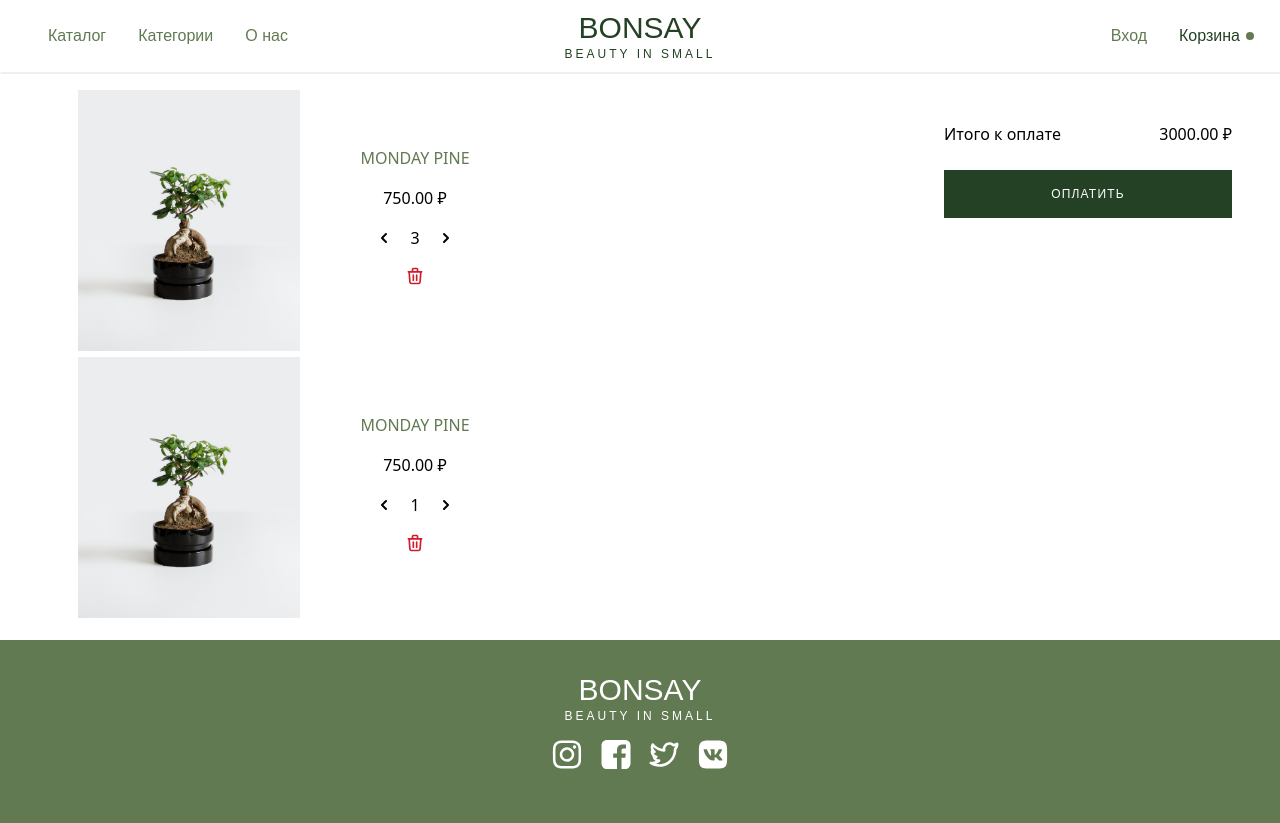
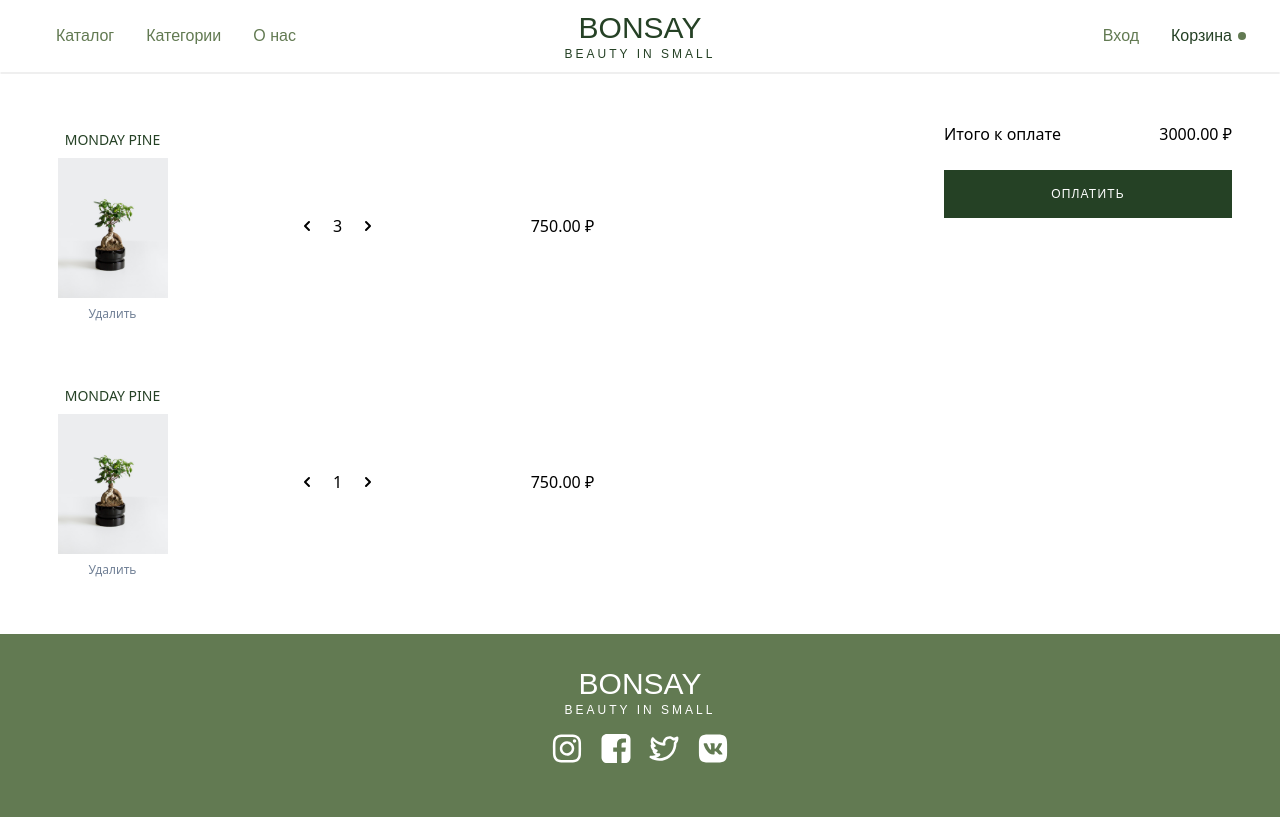
Before and after one commit to turtletongue/bonsay, a Next.js app: page /cart in a window 1280 px wide. Built offline with nearby package versions, Linux system fonts and the light colour scheme; a web font is replaced by a local one.

Commit message:
cart rework

```diff
--- a/containers/cart-item.containter.tsx
+++ b/containers/cart-item.containter.tsx
@@ -1,6 +1,6 @@
 import Image from 'next/image';
+
 import { ChevronLeftIcon, ChevronRightIcon } from '@heroicons/react/solid';
-import { TrashIcon } from '@heroicons/react/outline';
 
 interface CartItemProps {
   imageUrl: string;
@@ -11,21 +11,23 @@
 
 export const CartItem = ({ imageUrl, title, price, qty }: CartItemProps) => {
   return (
-    <div className='grid grid-cols-4 justify-center items-center'>
-      <div className='overflow-hidden max-w-xs'>
-        <Image src={imageUrl} width={222} height={261} alt={title} />
+    <div className='grid grid-cols-4 justify-center sm:justify-start items-center my-4'>
+      <div className='flex flex-col h-full p-2 sm:p-6 items-center justify-between'>
+        <div className='text-sm text-primary font-medium mb-2'>{title}</div>
+        <Image src={imageUrl} width={110} height={140} alt={title} />
+        <div className='text-gray font-medium text-xs cursor-pointer hover:text-red select-none mt-2'>
+          Удалить
+        </div>
       </div>
-      <div className='flex flex-col h-full p-6 items-center justify-center max-w-xs'>
+      <div className='flex items-center justify-center p-0 sm:p-4'>
+        <ChevronLeftIcon className='w-5 h-5 cursor-pointer' />
+        <span className='mx-4'>{qty}</span>
+        <ChevronRightIcon className='w-5 h-5 cursor-pointer' />
+      </div>
+      <div className='flex items-center justify-center'>
         <div className='flex flex-col items-center'>
-          <div className='text-secondary font-medium'>{title}</div>
           <div className='my-4'>{price.toFixed(2)} ₽</div>
-          <div className='flex items-center'>
-            <ChevronLeftIcon className='w-5 h-5 cursor-pointer' />
-            <span className='mx-4'>{qty}</span>
-            <ChevronRightIcon className='w-5 h-5 cursor-pointer' />
-          </div>
         </div>
-        <TrashIcon className='cursor-pointer h-5 w-5 my-4' color='#D11A2A' />
       </div>
     </div>
   );
--- a/containers/cart-items.container.tsx
+++ b/containers/cart-items.container.tsx
@@ -2,7 +2,7 @@
 
 export const CartItems = () => {
   return (
-    <div className='p-4'>
+    <div className='py-4'>
       <CartItem
         imageUrl={'/images/product.jpg'}
         title='MONDAY PINE'
--- a/pages/_app.tsx
+++ b/pages/_app.tsx
@@ -30,11 +30,11 @@
   };
 
   return (
-    <>
+    <div className='min-h-screen'>
       <Navbar navigation={navigation} currentRoute={router.pathname} />
       <Component {...pageProps} />
       <Footer />
-    </>
+    </div>
   );
 }
 
--- a/pages/cart.tsx
+++ b/pages/cart.tsx
@@ -11,10 +11,10 @@
       </Head>
       <div className='w-full relative'>
         <CartItems />
-        <div className='hidden sm:block absolute right-12 top-12'>
+        <div className='hidden md:block absolute right-12 top-12'>
           <CartTotal total={3000} />
         </div>
-        <div className='flex justify-center mb-4 w-full  sm:hidden'>
+        <div className='flex justify-center mb-4 w-full md:hidden'>
           <CartTotal total={3000} />
         </div>
       </div>
--- a/tailwind.config.js
+++ b/tailwind.config.js
@@ -11,6 +11,7 @@
       primary: '#254125',
       secondary: '#627A52',
       darkgray: '#596270',
+      gray: '#718096',
       white: 'white',
       red: '#D11A2A'
     },
@@ -33,7 +34,11 @@
       widest: '.25em'
     },
     screens: {
-      sm: '800px'
+      sm: '800px',
+      md: '960px',
+      lg: '1023px',
+      xl: '1279px',
+      '2xl': '1535px'
     },
     minWidth: {
       0: '0',
```
